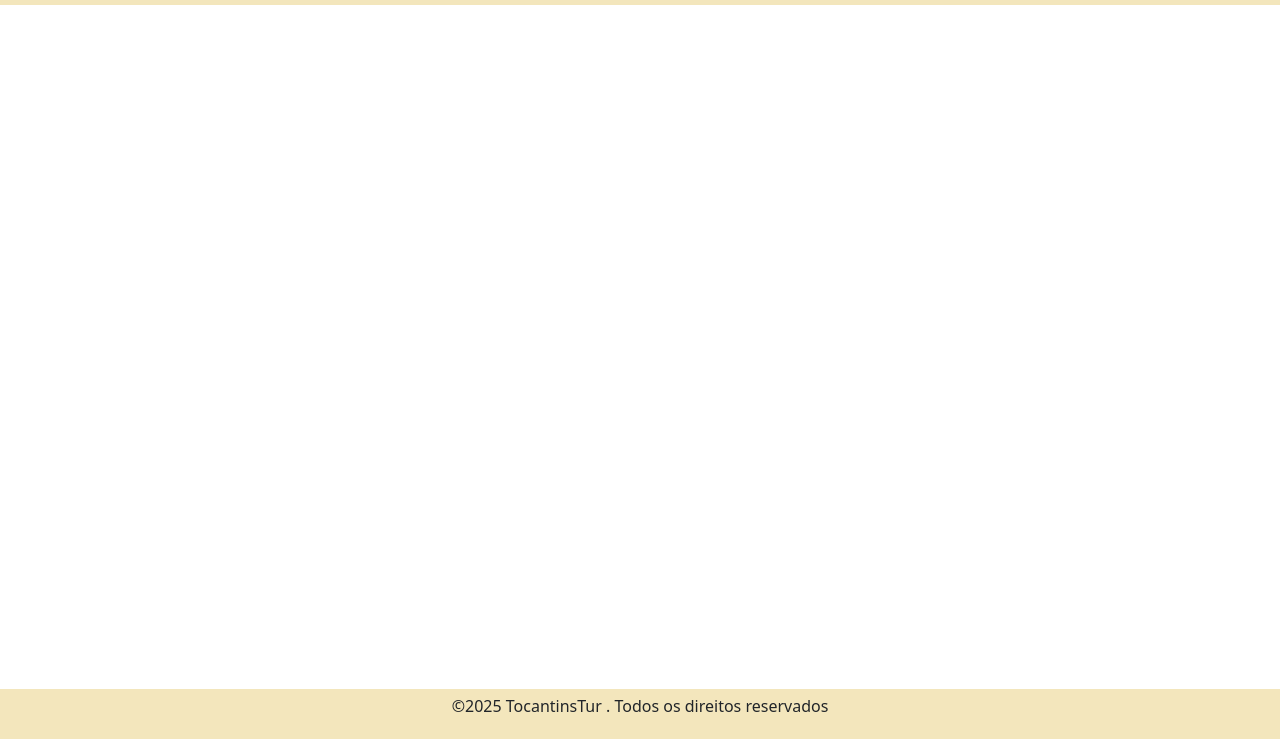
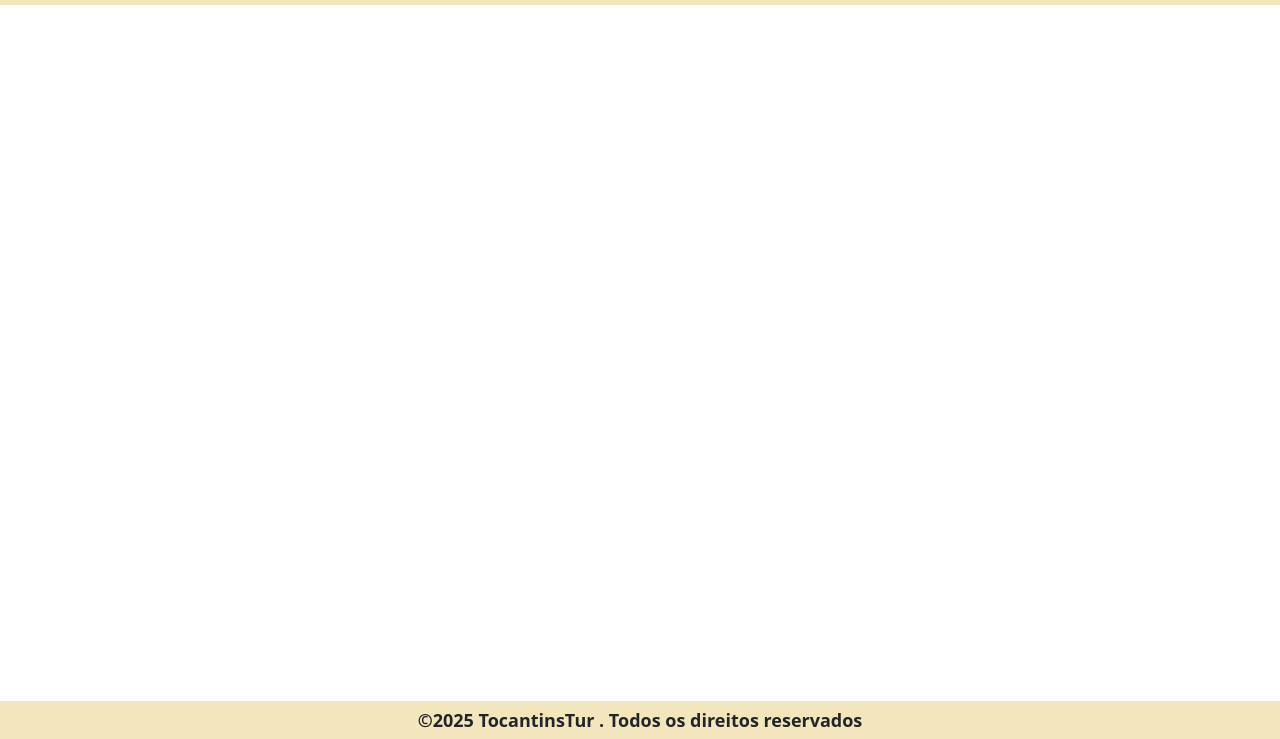
Before and after one commit to Bandeira98/Site_Turismo_aula, a plain HTML site: page index.html in a window 1280 px wide. Shown: the part 61-800 px from the top of the page. Drawn offline with nearby package versions, Linux system fonts and the light colour scheme.

Commit message:
versao 02
Alteração no Footer

```diff
--- a/css/style.css
+++ b/css/style.css
@@ -16,8 +16,12 @@
 }
 
 footer{
-    background-color:#f3e6bc ;
-    text-align: center;
-    padding: 0.3em;
+    background-color:#f3e6bc !important;
+    align-items: center !important;
+    justify-content: center !important;
+    display: flex;
+    padding: 0.3em !important;
+    font-size: 18px !important;/* mudar o tamanho da fonte*/
+    font-weight: bold !important;
 
 }
--- a/index.html
+++ b/index.html
@@ -42,7 +42,7 @@
     </header>
     <main></main>
     <footer class="fixed-bottom">
-        <p>&copy;2025 TocantinsTur . Todos os direitos reservados</p>
+        &copy;2025 TocantinsTur . Todos os direitos reservados
     </footer>
   </body>
   <script src="https://cdn.jsdelivr.net/npm/bootstrap@5.3.3/dist/js/bootstrap.bundle.min.js"></script>
```
